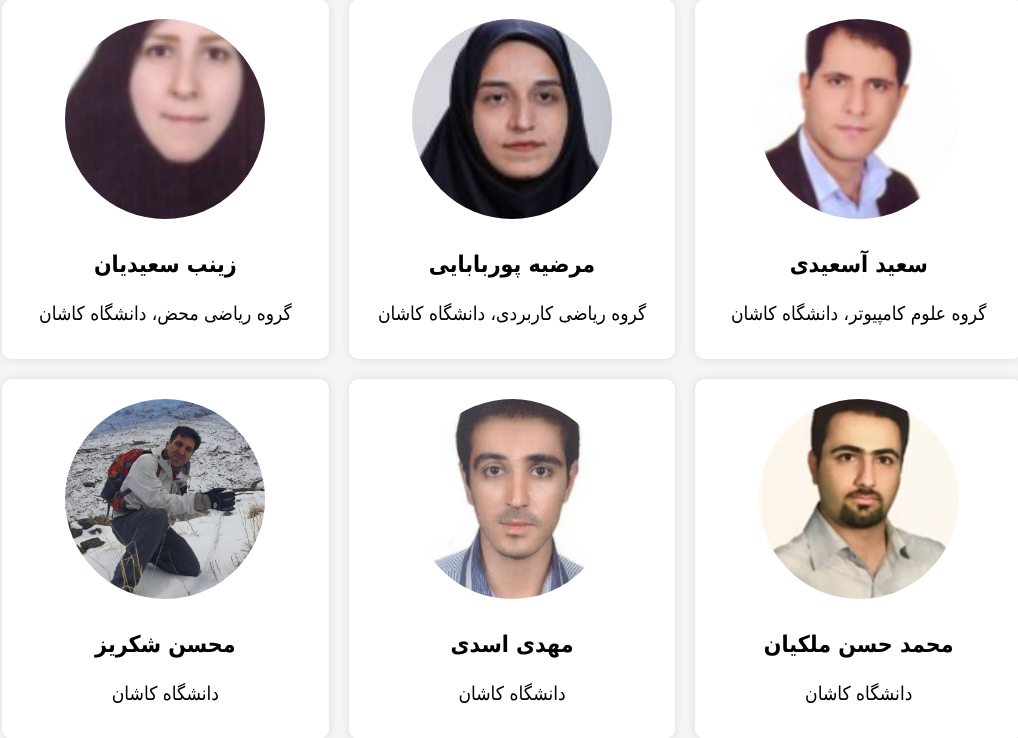
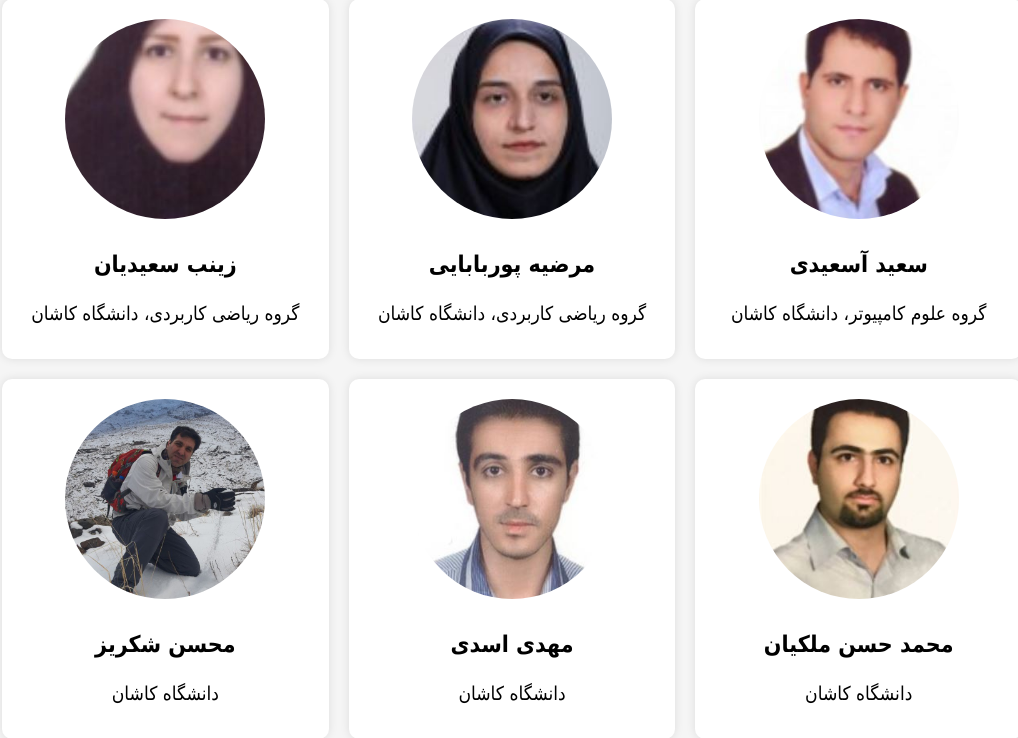
Before and after one commit to KashanUniversity/CACNA2023Event, a PHP site: page /fa/executive-committee.php in a window 1280 px wide. Shown: the part 1006-1744 px from the top of the page, without its empty margins (128-1146 px from the left). Run offline with PHP 8.4, Linux system fonts and the light colour scheme; some web fonts are replaced.

Commit message:
fix a mistake

```diff
--- a/fa/executive-committee.php
+++ b/fa/executive-committee.php
@@ -47,7 +47,7 @@
                 <li>
                     <img src="/سعیدیان.jpg" alt="زینب سعیدیان">
                     <h4 class="speaker-name">زینب سعیدیان</h4>
-                    <h5 class="speaker-university">گروه ریاضی محض، دانشگاه کاشان</h5>
+                    <h5 class="speaker-university">گروه ریاضی کاربردی، دانشگاه کاشان</h5>
                 </li>
                 <li>
                     <img src="/ملکیان.jpg" alt="محمد حسن ملکیان">
```
